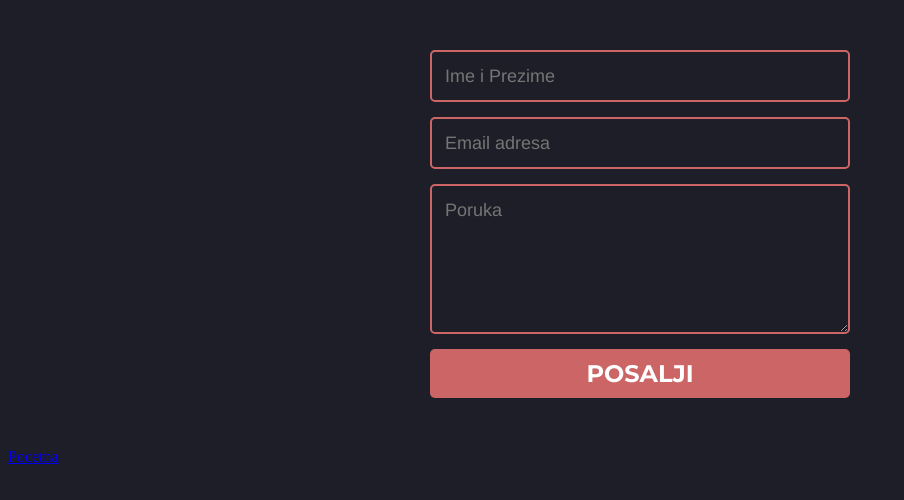
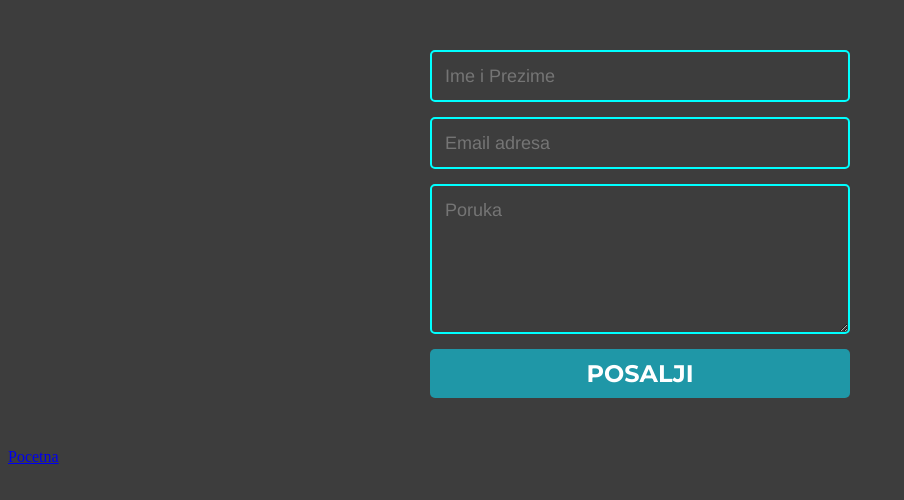
Before and after one commit to l1c1n4/diskord-bot-sajt, a plain HTML site: page kontakt.html in a window 1280 px wide. Shown: the whole page, without its empty margins (0-904 px from the left). Drawn offline with Linux system fonts and the light colour scheme.

Commit message:
Update kontakt.css

```diff
--- a/kontakt.css
+++ b/kontakt.css
@@ -1,17 +1,17 @@
 @import url(https://fonts.googleapis.com/css?family=Montserrat:400,700);
 
-body { background:rgb(30,30,40); }
+body { background:rgb(61,61,61); }
 form { max-width:420px; margin:50px auto; }
 
 .feedback-input {
-  color:white;
+  color:#00ffff;
   font-family: Helvetica, Arial, sans-serif;
   font-weight:500;
   font-size: 18px;
   border-radius: 5px;
   line-height: 22px;
   background-color: transparent;
-  border:2px solid #CC6666;
+  border:2px solid #00ffff;
   transition: all 0.3s;
   padding: 13px;
   margin-bottom: 15px;
@@ -20,7 +20,7 @@ form { max-width:420px; margin:50px auto; }
   outline:0;
 }
 
-.feedback-input:focus { border:2px solid #CC4949; }
+.feedback-input:focus { border:2px solid #f70000; }
 
 textarea {
   height: 150px;
@@ -31,7 +31,7 @@ textarea {
 [type="submit"] {
   font-family: 'Montserrat', Arial, Helvetica, sans-serif;
   width: 100%;
-  background:#CC6666;
+  background:#1f97a7;
   border-radius:5px;
   border:0;
   cursor:pointer;
@@ -43,4 +43,4 @@ textarea {
   margin-top:-4px;
   font-weight:700;
 }
-[type="submit"]:hover { background:#CC4949; }
+[type="submit"]:hover { background:#ff7b7b; }
```
